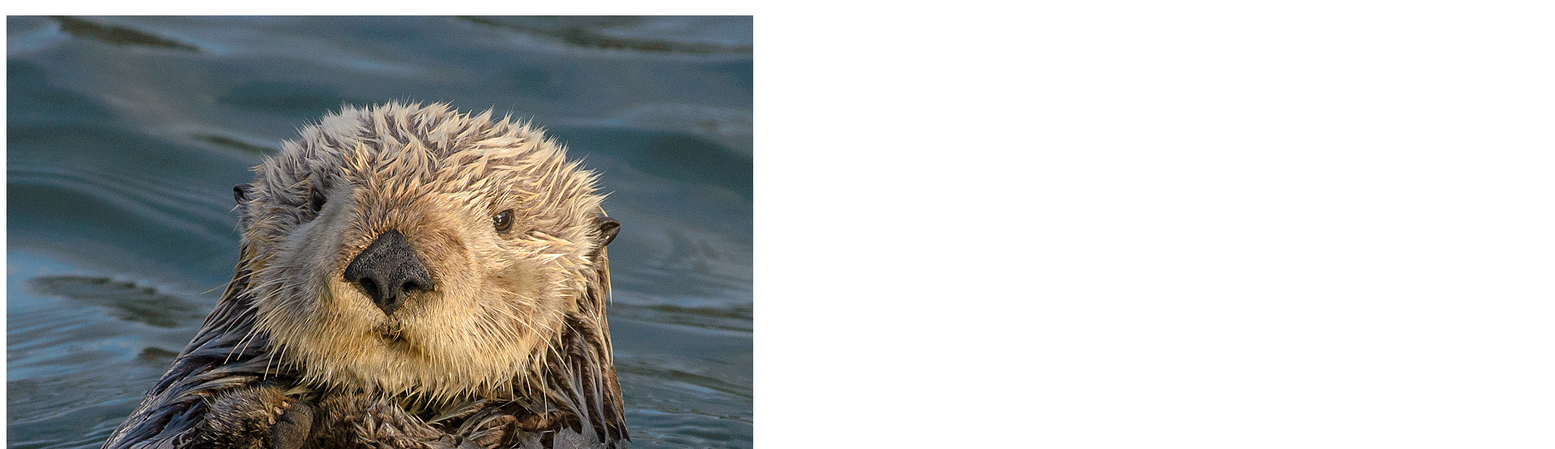
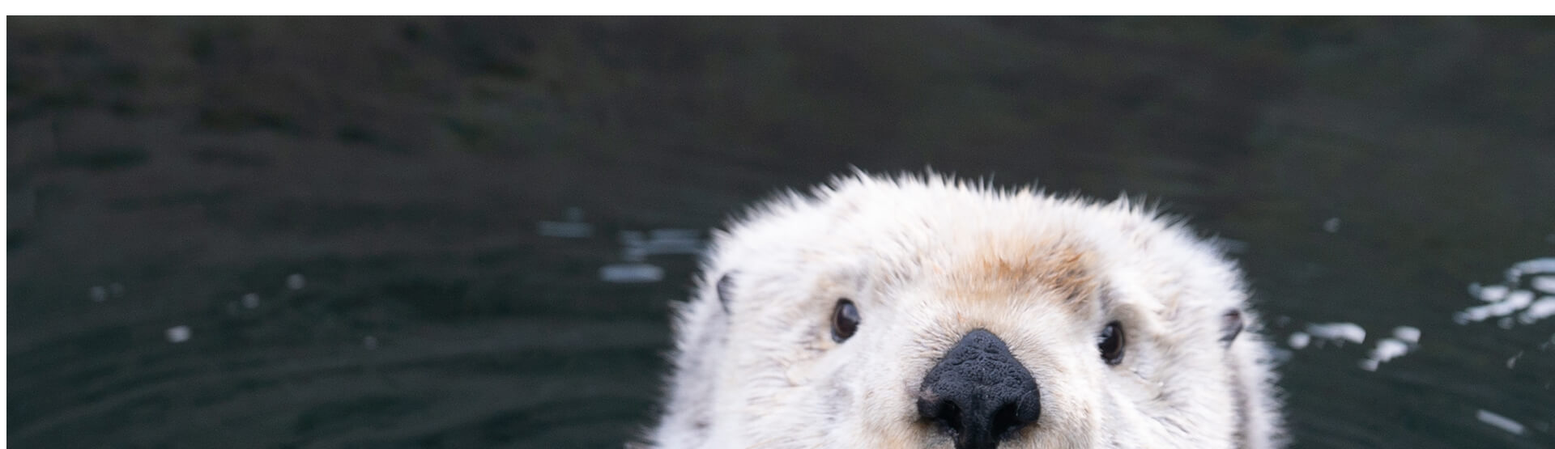
Before and after one commit to aprum/aprum.github.io, a plain HTML site: page index.html in a window 1280 px wide. Shown: the part 61-616 px from the top of the page at 81% size, 1920 px wide, since content can reach past the window. Drawn offline with Linux system fonts and the light colour scheme.

Commit message:
Update index.html

```diff
--- a/index.html
+++ b/index.html
@@ -12,6 +12,6 @@
     <title>My test page</title>
   </head>
   <body>
-    <img src="web-projects/test-site/images/test-otter.png">
+    <img src="web-projects/test-site/images/sea-otter.png">
   </body>
 </html>
```
